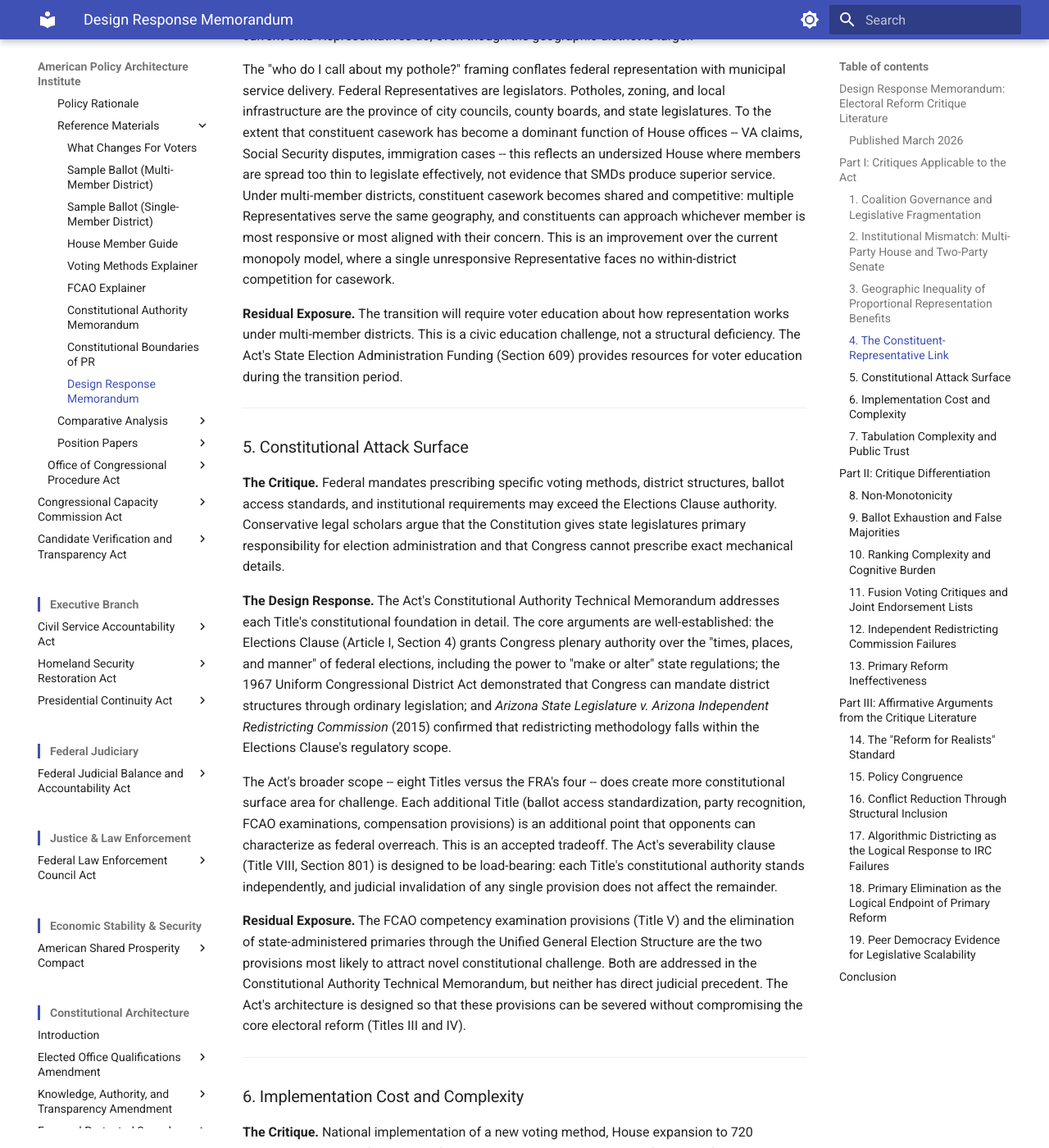
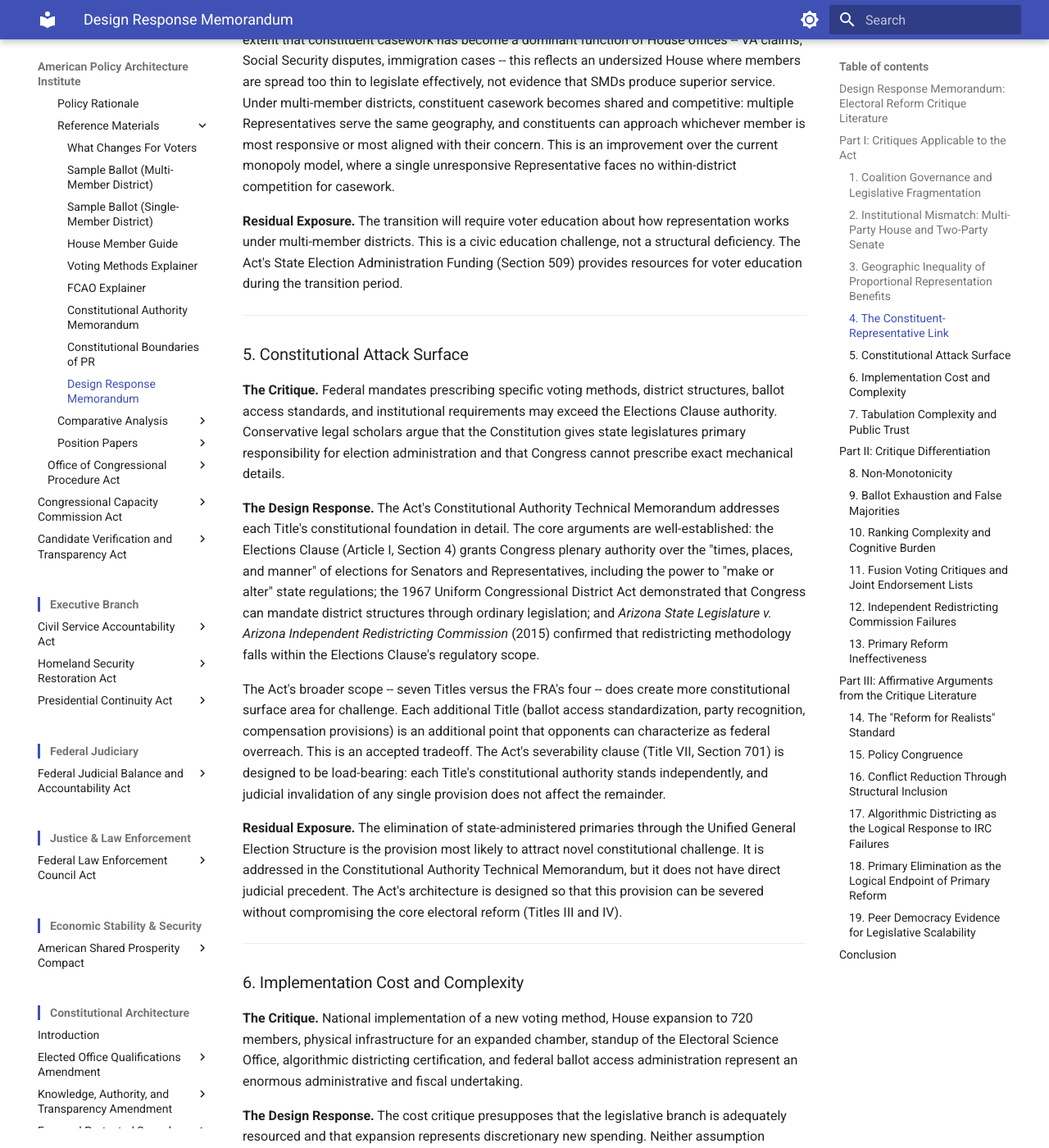
Before and after one commit to albertintech/apai, an MkDocs documentation site: the page built from docs/congress/cmf/fema/design-response-memorandum.md, in a window 1280 px wide and 1400 px high, scrolled down 5263 px. Shown: the whole window at 82% size. Built offline with MkDocs 1.6.1 and Material for MkDocs 9.7.7, drawn with Linux system fonts in a browser that asks for light colours; some of the changed text lies outside the part shown.

Commit message:
Update design-response-memorandum.md

```diff
--- a/docs/congress/cmf/fema/design-response-memorandum.md
+++ b/docs/congress/cmf/fema/design-response-memorandum.md
@@ -1,10 +1,6 @@
 # Federal Elections Modernization Act
 
 ## Design Response Memorandum: Electoral Reform Critique Literature
-
-### Published March 2026
-
-Based on Rev 5.3 of the Federal Elections Modernization Act
 
 ---
 
@@ -46,7 +42,7 @@
 
 **The Critique.** Introducing proportional representation in the House while the Senate and Presidency remain structurally majoritarian creates institutional incoherence. A multi-party House would struggle to coordinate with a two-party Senate on legislation, appropriations, and confirmations. Critics warn of permanent inter-chamber gridlock.
 
-**The Design Response.** The Act requires STAR voting for Senate elections (Section 404) and Presidential elections, which broadens the competitive field and reduces spoiler dynamics in both chambers. However, single-winner elections structurally favor convergence toward two dominant finalists in the automatic runoff, meaning the Senate and Presidency will likely remain functionally two-party or two-coalition even under STAR.
+**The Design Response.** The Act requires STAR voting for Senate elections (Section 404), which broadens the competitive field and reduces spoiler dynamics. However, single-winner elections structurally favor convergence toward two dominant finalists in the automatic runoff, meaning the Senate will likely remain functionally two-party or two-coalition even under STAR.
 
 This is a feature, not a gap. The American system has never required the House and Senate to operate under identical party configurations. The Constitution was designed for inter-chamber tension -- the bicameral structure exists precisely to force negotiation between differently constituted bodies. A House with four or five parties negotiating with a Senate organized around two broad coalitions is not a pathology; it is a variation on the Founders' design for deliberative friction.
 
@@ -80,7 +76,7 @@
 
 The "who do I call about my pothole?" framing conflates federal representation with municipal service delivery. Federal Representatives are legislators. Potholes, zoning, and local infrastructure are the province of city councils, county boards, and state legislatures. To the extent that constituent casework has become a dominant function of House offices -- VA claims, Social Security disputes, immigration cases -- this reflects an undersized House where members are spread too thin to legislate effectively, not evidence that SMDs produce superior service. Under multi-member districts, constituent casework becomes shared and competitive: multiple Representatives serve the same geography, and constituents can approach whichever member is most responsive or most aligned with their concern. This is an improvement over the current monopoly model, where a single unresponsive Representative faces no within-district competition for casework.
 
-**Residual Exposure.** The transition will require voter education about how representation works under multi-member districts. This is a civic education challenge, not a structural deficiency. The Act's State Election Administration Funding (Section 609) provides resources for voter education during the transition period.
+**Residual Exposure.** The transition will require voter education about how representation works under multi-member districts. This is a civic education challenge, not a structural deficiency. The Act's State Election Administration Funding (Section 509) provides resources for voter education during the transition period.
 
 ---
 
@@ -88,17 +84,17 @@
 
 **The Critique.** Federal mandates prescribing specific voting methods, district structures, ballot access standards, and institutional requirements may exceed the Elections Clause authority. Conservative legal scholars argue that the Constitution gives state legislatures primary responsibility for election administration and that Congress cannot prescribe exact mechanical details.
 
-**The Design Response.** The Act's Constitutional Authority Technical Memorandum addresses each Title's constitutional foundation in detail. The core arguments are well-established: the Elections Clause (Article I, Section 4) grants Congress plenary authority over the "times, places, and manner" of federal elections, including the power to "make or alter" state regulations; the 1967 Uniform Congressional District Act demonstrated that Congress can mandate district structures through ordinary legislation; and *Arizona State Legislature v. Arizona Independent Redistricting Commission* (2015) confirmed that redistricting methodology falls within the Elections Clause's regulatory scope.
+**The Design Response.** The Act's Constitutional Authority Technical Memorandum addresses each Title's constitutional foundation in detail. The core arguments are well-established: the Elections Clause (Article I, Section 4) grants Congress plenary authority over the "times, places, and manner" of elections for Senators and Representatives, including the power to "make or alter" state regulations; the 1967 Uniform Congressional District Act demonstrated that Congress can mandate district structures through ordinary legislation; and *Arizona State Legislature v. Arizona Independent Redistricting Commission* (2015) confirmed that redistricting methodology falls within the Elections Clause's regulatory scope.
 
-The Act's broader scope -- eight Titles versus the FRA's four -- does create more constitutional surface area for challenge. Each additional Title (ballot access standardization, party recognition, FCAO examinations, compensation provisions) is an additional point that opponents can characterize as federal overreach. This is an accepted tradeoff. The Act's severability clause (Title VIII, Section 801) is designed to be load-bearing: each Title's constitutional authority stands independently, and judicial invalidation of any single provision does not affect the remainder.
+The Act's broader scope -- seven Titles versus the FRA's four -- does create more constitutional surface area for challenge. Each additional Title (ballot access standardization, party recognition, compensation provisions) is an additional point that opponents can characterize as federal overreach. This is an accepted tradeoff. The Act's severability clause (Title VII, Section 701) is designed to be load-bearing: each Title's constitutional authority stands independently, and judicial invalidation of any single provision does not affect the remainder.
 
-**Residual Exposure.** The FCAO competency examination provisions (Title V) and the elimination of state-administered primaries through the Unified General Election Structure are the two provisions most likely to attract novel constitutional challenge. Both are addressed in the Constitutional Authority Technical Memorandum, but neither has direct judicial precedent. The Act's architecture is designed so that these provisions can be severed without compromising the core electoral reform (Titles III and IV).
+**Residual Exposure.** The elimination of state-administered primaries through the Unified General Election Structure is the provision most likely to attract novel constitutional challenge. It is addressed in the Constitutional Authority Technical Memorandum, but it does not have direct judicial precedent. The Act's architecture is designed so that this provision can be severed without compromising the core electoral reform (Titles III and IV).
 
 ---
 
 ### 6. Implementation Cost and Complexity
 
-**The Critique.** National implementation of a new voting method, House expansion to 720 members, physical infrastructure for an expanded chamber, standup of two new federal agencies (ESO and FCAO), algorithmic districting certification, and federal ballot access administration represent an enormous administrative and fiscal undertaking.
+**The Critique.** National implementation of a new voting method, House expansion to 720 members, physical infrastructure for an expanded chamber, standup of the Electoral Science Office, algorithmic districting certification, and federal ballot access administration represent an enormous administrative and fiscal undertaking.
 
 **The Design Response.** The cost critique presupposes that the legislative branch is adequately resourced and that expansion represents discretionary new spending. Neither assumption withstands scrutiny.
 
@@ -110,9 +106,9 @@
 
 Every implementation cost must be evaluated against the cost of the status quo. The current system generates redistricting litigation in nearly every state after every census cycle, consuming tens of millions in legal fees and court resources. Fragmented ballot access regimes across fifty states create their own litigation burden. An undersized House produces legislative dysfunction with cascading economic consequences. Congressional oversight agencies demonstrate extraordinary returns: the GAO consistently reports that its work produces returns exceeding $100 for every $1 invested. A better-resourced Congress generates returns that substantially exceed its cost through improved oversight of trillions in executive branch spending.
 
-The Act's tiered effective date structure (Section 804) distributes implementation across approximately 14 years rather than requiring simultaneous standup of all components. Title I (ballot access) and Title II (party recognition) take effect 24 months post-enactment -- administratively light provisions that require no new infrastructure. Titles III and IV (House expansion, STAR voting, multi-member districts) take effect at the First FEMA Election, approximately 24 months after enactment, with the expansion schedule continuing biennially. Title V (FCAO scores on ballots) is deliberately decoupled to the Second FEMA Election, providing additional development time for the most operationally complex new institution. Capital expenditure for infrastructure -- chamber renovation, office space -- phases in incrementally over the 14-year expansion window, layered onto an already-substantial AOC maintenance program rather than requiring a single disruptive construction project.
+The Act's tiered effective date structure (Section 704) distributes implementation across approximately 14 years rather than requiring simultaneous standup of all components. Titles V, VI, and VII (compensation, enforcement, general provisions) take effect upon enactment -- administratively light provisions that require no new election infrastructure. Titles I through IV (ballot access, party recognition, House expansion, STAR voting, multi-member districts) take effect at the First FEMA Election, with the expansion schedule continuing biennially. Capital expenditure for infrastructure -- chamber renovation, office space -- phases in incrementally over the 14-year expansion window, layered onto an already-substantial AOC maintenance program rather than requiring a single disruptive construction project.
 
-The State Election Administration Funding provision (Section 609) provides federal resources for implementation. Title VI's compensation and capacity provisions serve a dual purpose: improving institutional capacity and aligning incumbent self-interest with reform passage.
+The State Election Administration Funding provision (Section 509) provides federal resources for implementation. Title V's compensation and capacity provisions serve a dual purpose: improving institutional capacity and aligning incumbent self-interest with reform passage.
 
 **Residual Exposure.** The Act does not include comprehensive cost estimates in the legislative text; Section 302(d) mandates a joint GAO/CBO report analyzing costs within 180 days of enactment. Full economic analysis will be necessary during the legislative process to satisfy CBO scoring and appropriations requirements. The fiscal data in the Act's supporting documentation -- detailed in the Policy Rationale, Section XII -- demonstrates that costs are manageable in context, but official scoring remains a prerequisite. This is a normal feature of major legislation, not a design deficiency.
 
@@ -128,7 +124,7 @@
 
 The expectation that voters must understand tabulation mechanics to trust the system sets a standard that no existing electoral system meets. Voters do not understand the Electoral College's allocation formulas, the Huntington-Hill apportionment method, or the mechanics of provisional ballot adjudication. They do not need to. They need to understand how to vote (score candidates 0-5), they need to trust that the counting is honest (auditable, certified, deterministic), and they need to see that the results reflect the electorate's preferences (proportional outcomes). The Act satisfies all three requirements.
 
-The STAR ballot interface is itself a transparency asset. Scoring candidates on a 0-5 scale is a familiar interaction -- people rate products, restaurants, and services on star scales daily. The cognitive load of scoring is lower than the cognitive load of ranking ten or more candidates in strict preference order, and the ballot action is identical regardless of contest type (single-winner or multi-winner), providing a consistent voter experience across all federal elections.
+The STAR ballot interface is itself a transparency asset. Scoring candidates on a 0-5 scale is a familiar interaction -- people rate products, restaurants, and services on star scales daily. The cognitive load of scoring is lower than the cognitive load of ranking ten or more candidates in strict preference order, and the ballot action is identical regardless of contest type (single-winner or multi-winner), providing a consistent voter experience across all congressional elections.
 
 ---
 
@@ -253,12 +249,26 @@
 ---
 
 <!--
+
 ## Revision History
 
-**Revision 1.2** (Current)
+**Revision 5.6** (Current)
+
+- Aligned with Rev 5.6 of the FEMA legislative text
+- Presidential scope narrowing: removed "Presidential elections" from STAR voting applicability in Section 2 (Institutional Mismatch); removed "Presidency" from structural convergence analysis in same section
+- FCAO references removed: Title V (FCAO) extracted from FEMA into planned standalone statute under the CMF; removed "FCAO examinations" from constitutional surface area Title list in Section 5; removed FCAO Title V from Residual Exposure in Section 5 (rewritten as single-provision exposure for UGES only); removed FCAO from agency standup list in Section 6 Critique ("two new federal agencies (ESO and FCAO)" → "the Electoral Science Office")
+- Title/section renumbering: Title VIII Section 801 → Title VII Section 701 (severability); Section 804 → 704 (effective dates); Section 609 → 509 (election administration funding, two instances); Title VI → Title V (compensation provisions)
+- Tiered implementation paragraph rewritten: removed Title V/FCAO/Second FEMA Election decoupling sentence; updated tier structure to reflect Rev 5.6 two-tier architecture (Titles V-VII at enactment; Titles I-IV at First FEMA Election)
+- Scope narrowing: "all federal elections" → "all congressional elections" in Section 7 (ballot transparency); "federal offices" → "congressional offices" in Section 13 (primary elimination); "federal elections" → "elections for Senators and Representatives" in Section 5 Elections Clause paraphrase
+- Section numbering verified: 1-19 sequential, no gaps (no Condorcet insertion issue)
+- DPS 3.1 formatting compliance: removed "Published March 2026" and "Based on Rev 5.3" header metadata; removed "Last revised April 2026" footer line
+
+**Revision 1.2**
+
 - DPS 2.8 compliance pass: added missing download link per DPS Rev 2.8 Section 1.9 (with 📥 prefix and ⬇ parenthetical emojis); added "Last revised April 2026" line per DPS Rev 2.5 Section 1.3
 
 **Revision 1.1**
+
 - Updated reference line from Rev 5.2 to Rev 5.3
 - Expanded Section 1 (Coalition Governance and Legislative Fragmentation): added "The Procedural Scalability Distinction" paragraphs after Residual Exposure, distinguishing electoral structure from procedural design as separate variables; introduced the Office of Congressional Procedure Act (OCP) as the CMF's architectural answer to the effective governance concern, citing proportional procedural allocation, anti-bottleneck provisions, budget process enforcement, and acceleration triggers tied to multi-party conditions
 - Major expansion of Section 6 (Implementation Cost and Complexity): added inter-branch investment asymmetry data (67-to-1 personnel ratio, department-level budget comparisons); added fiscal context (0.005% of federal spending, $2.5M marginal cost per seat, peer democracy budget share comparison); added executive branch political appointee cost asymmetry ($20B estimated overhead vs. $713M for full House expansion); added GAO oversight ROI data; updated Residual Exposure to reference Section 302(d) joint GAO/CBO report mandate and Policy Rationale Section XII
@@ -266,17 +276,16 @@
 - Updated Conclusion: added fiscal impact reference ("below 0.01% of federal spending"); added sentence acknowledging OCP as the CMF's response to procedural scalability concerns that lie outside the Act's electoral scope
 
 **Revision 1.0**
+
 - Initial publication
 - Covers coalition governance, institutional mismatch, geographic inequality, constituent-representative link, constitutional attack surface, implementation cost, tabulation complexity, and differentiation from RCV-specific, IRC-specific, fusion voting, and primary reform critiques
 - Includes affirmative arguments from the comparative electoral systems literature
--->
+  -->
 
 *Revision history available in the raw file.*
 
 > 📥 [Download this document](https://github.com/albertintech/apai/blob/main/docs/congress/cmf/fema/design-response-memorandum.md) (opens on GitHub -- click the ⬇ download button)
 
-*Last revised April 2026*
-
 ---
 
 *Prepared by Albert Ramos for The American Policy Architecture Institute*
```
Also changed, not shown: other parts of docs/congress/cmf/fema/design-response-memorandum.md (+1 -1 lines).
